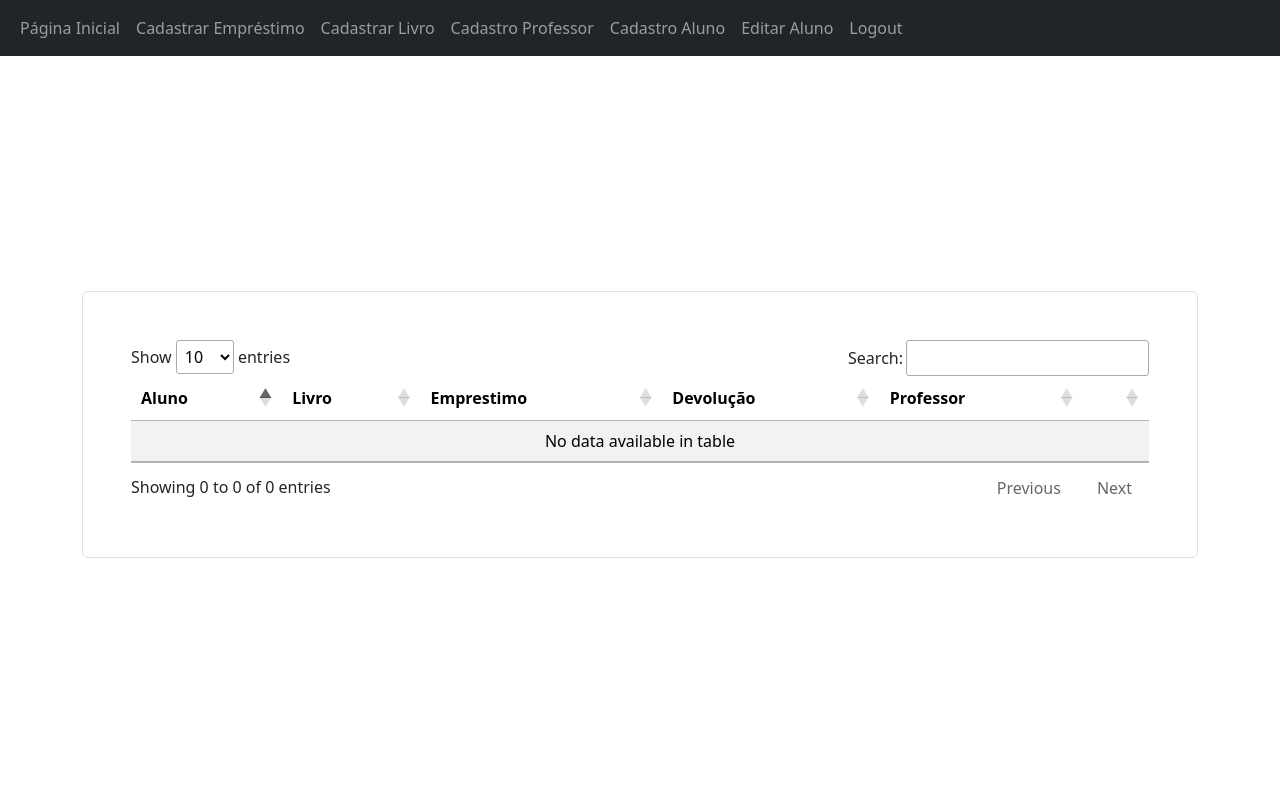
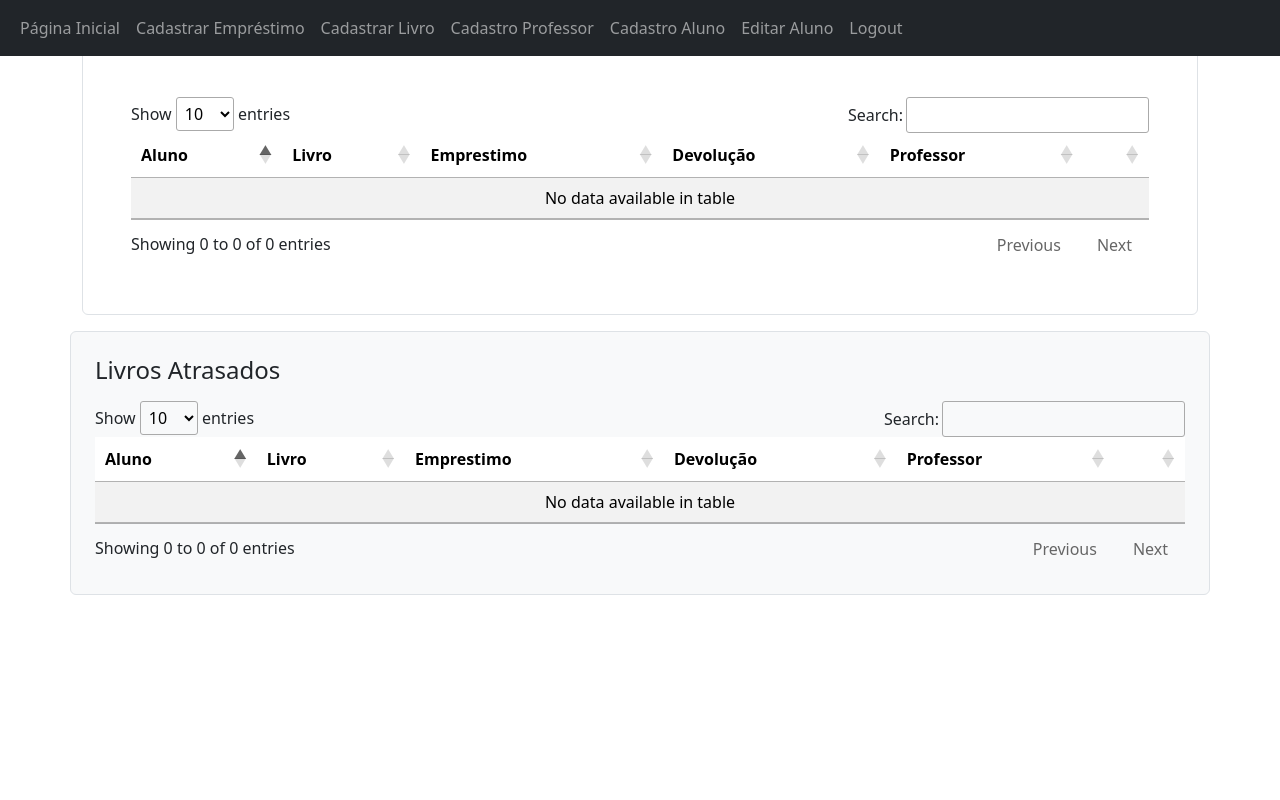
Before and after one commit to GunnarGomes/biblioteca, a Flask app: template blueprints/templates/professor/pg_principal.html in a window 1280 px wide. Run offline with Flask 3, Linux system fonts and the light colour scheme; the template is opened without the code that fills it, so the values that code supplies are empty; some libraries are stand-ins or nearby versions.

Commit message:
tabela atr]

```diff
--- a/blueprints/templates/professor/pg_principal.html
+++ b/blueprints/templates/professor/pg_principal.html
@@ -13,7 +13,7 @@
         {% include 'navbar/navbar.html' %}
     </header>
 
-    <div class="container vh-100 d-flex align-items-center justify-content-center">
+    <div class="container d-flex align-items-center justify-content-center">
         <div id="dataclass" class="container mt-5 p-5 border rounded">
             <div class="table-responsive">
             <table id="empTable" class="table table-striped nowrap justify-content-bottom">
@@ -54,6 +54,43 @@
         </div>
         </div>
     </div>
+    <!-- Segunda Tabela: Livros Atrasados -->
+    <!-- Segunda Tabela: Livros Atrasados -->
+    <div id="atrasados" class="container mt-3 p-4 border rounded bg-light">
+        <h4 class="mb-3">Livros Atrasados</h4>
+        <div class="table-responsive">
+            <table id="atrasadosTable" class="table table-striped nowrap">
+                <thead>
+                    <tr>
+                        <th>Aluno</th>
+                        <th>Livro</th>
+                        <th>Emprestimo</th>
+                        <th>Devolução</th>
+                        <th>Professor</th>
+                        <th></th>
+                    </tr>
+                </thead>
+                <tbody>
+                    {% for emprestimo in emprestimos %}
+                        {% if emprestimo['status'] == 3 %}
+                            <tr>
+                                <td>{{ emprestimo['aluno'] }}</td>
+                                <td>{{ emprestimo['livro'] }}</td>
+                                <td>{{ emprestimo['dtemp'] }}</td>
+                                <td>{{ emprestimo['dtenv'] }}</td>
+                                <td>{{ emprestimo['prof'] }}</td>
+                                <td>
+                                    <button class="btn btn-danger" data-bs-toggle="modal" data-bs-target="#devolvidoModal" data-id="{{ emprestimo['id_emprestimo'] }}">
+                                        Entregue
+                                    </button>
+                                </td>
+                            </tr>
+                        {% endif %}
+                    {% endfor %}
+                </tbody>
+            </table>
+        </div>
+    </div>
 
     <!-- Modal -->
     <div class="modal fade" id="devolvidoModal" tabindex="-1" aria-labelledby="devolvidoModalLabel" aria-hidden="true">
@@ -79,7 +116,7 @@
     <script src="https://cdn.jsdelivr.net/npm/bootstrap@5.3.3/dist/js/bootstrap.bundle.min.js"></script>
     <script>
         new DataTable('#empTable', { responsive: true });
-
+        new DataTable('#atrasadosTable', { responsive: true });
         $('#devolvidoModal').on('show.bs.modal', function(event) {
             let button = $(event.relatedTarget);
             let idEmprestimo = button.data('id');
```
